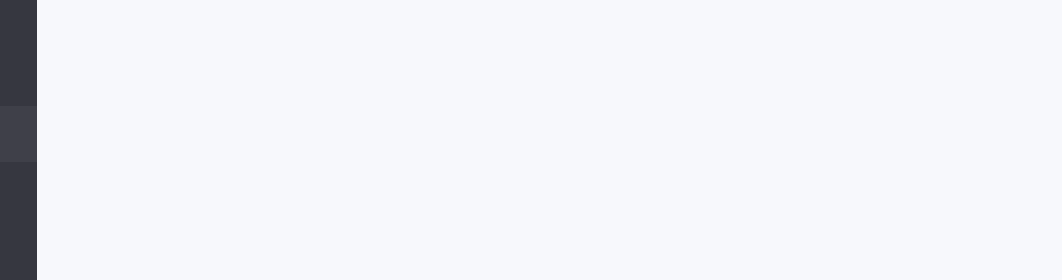
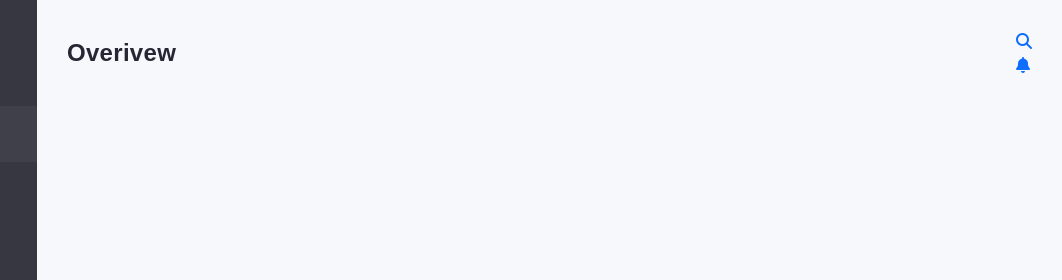
Before and after one commit to Yebin-Pak/inm320-yebin-framework, a website: page public/index.html in a window 1280 px wide. Shown: the top 280 px of the page, 218-1280 px from the left. Drawn offline with nearby package versions, Linux system fonts and the light colour scheme; a web font is replaced by a local one.

Commit message:
0719 01:03

```diff
--- a/public/assets/css/overview.css
+++ b/public/assets/css/overview.css
@@ -5,8 +5,13 @@ body {
     font-style: normal;
 }
 
+
+/* side bar */
 #side-bar {
     height: 100%;
+
+    position: fixed;
+    top: 0;
 
     background-color: #363740;
     color: #A4A6B3;
@@ -41,3 +46,20 @@ body {
     border-left: 3px solid #DDE2FF;
     color: #DDE2FF;
 }
+
+
+/* nav bar */
+.navbar {
+    position: fixed;
+    margin-left: 255px;
+    padding: 30px;
+}
+
+.navbar-brand {
+    font-weight: 700;
+    font-size: 24px;
+    line-height: 100%;
+    letter-spacing: 0.3px;
+
+    color: #252733;
+}
--- a/public/index.html
+++ b/public/index.html
@@ -21,14 +21,10 @@
 </head>
 <body>
     <!-- header -->
-    <header>
-        <nav>
+    <header class="d-flex">
 
-        </nav>
-    </header>
-
-    <!-- side bar -->
-    <aside id="side-bar" class="d-flex flex-column" style="width: 255px; height: 100vh;">
+        <!-- side nav bar -->
+        <aside id="side-bar" class="d-flex flex-column" style="width: 255px; height: 100vh;">
             <a href="/" id="logo" class="d-flex justify-content-center align-items-center mb-3 mb-md-0 text-decoration-none" style="height: 106px;">
                 <svg class="bi me-2" width="32" height="32" viewBox="0 0 32 32" fill="none" xmlns="http://www.w3.org/2000/svg">
                     <circle cx="16" cy="16" r="16" fill="#3751FF"/>
@@ -95,6 +91,19 @@
             </ul>
         </aside>
 
+        <!-- nav bar -->
+        <nav class="navbar d-flex justify-content-space-between" style="width: calc(100% - 255px);">
+            <div class="navbar-header">
+                <a class="navbar-brand" href="#">Overivew</a>
+            </div>
+
+            <ul class="nav navbar-nav navbar-right">
+                <li><a href="#"><i class="fa-solid fa-magnifying-glass"></i></a></li>
+                <li><a href="#"><i class="fa-solid fa-bell"></i></a></li>
+            </ul>
+        </nav>
+    </header>
+
 
     <!-- bootstrap -->
     <script src="https://cdn.jsdelivr.net/npm/bootstrap@5.3.7/dist/js/bootstrap.bundle.min.js" integrity="sha384-ndDqU0Gzau9qJ1lfW4pNLlhNTkCfHzAVBReH9diLvGRem5+R9g2FzA8ZGN954O5Q" crossorigin="anonymous"></script>
```
Also changed, not shown: public/assets/images/icon-new.svg (deleted), public/assets/images/icon-search.svg (deleted).
